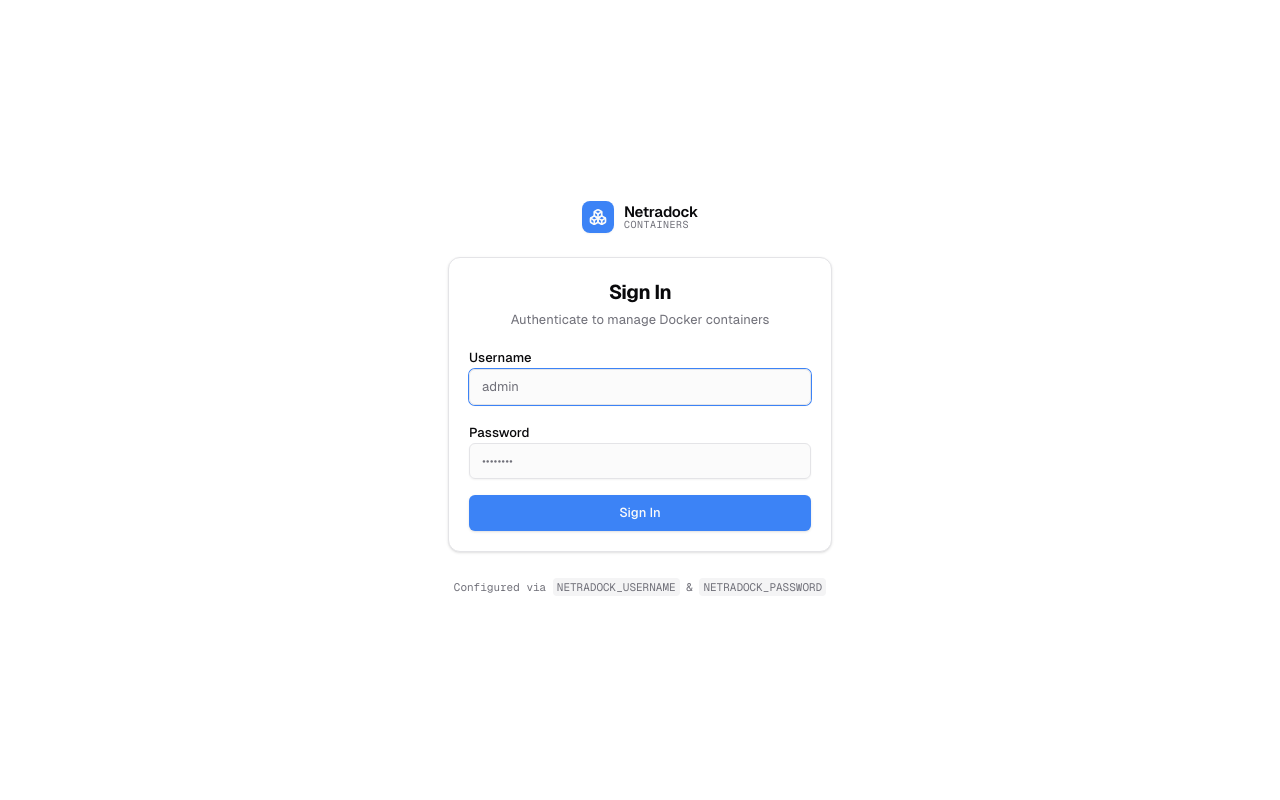
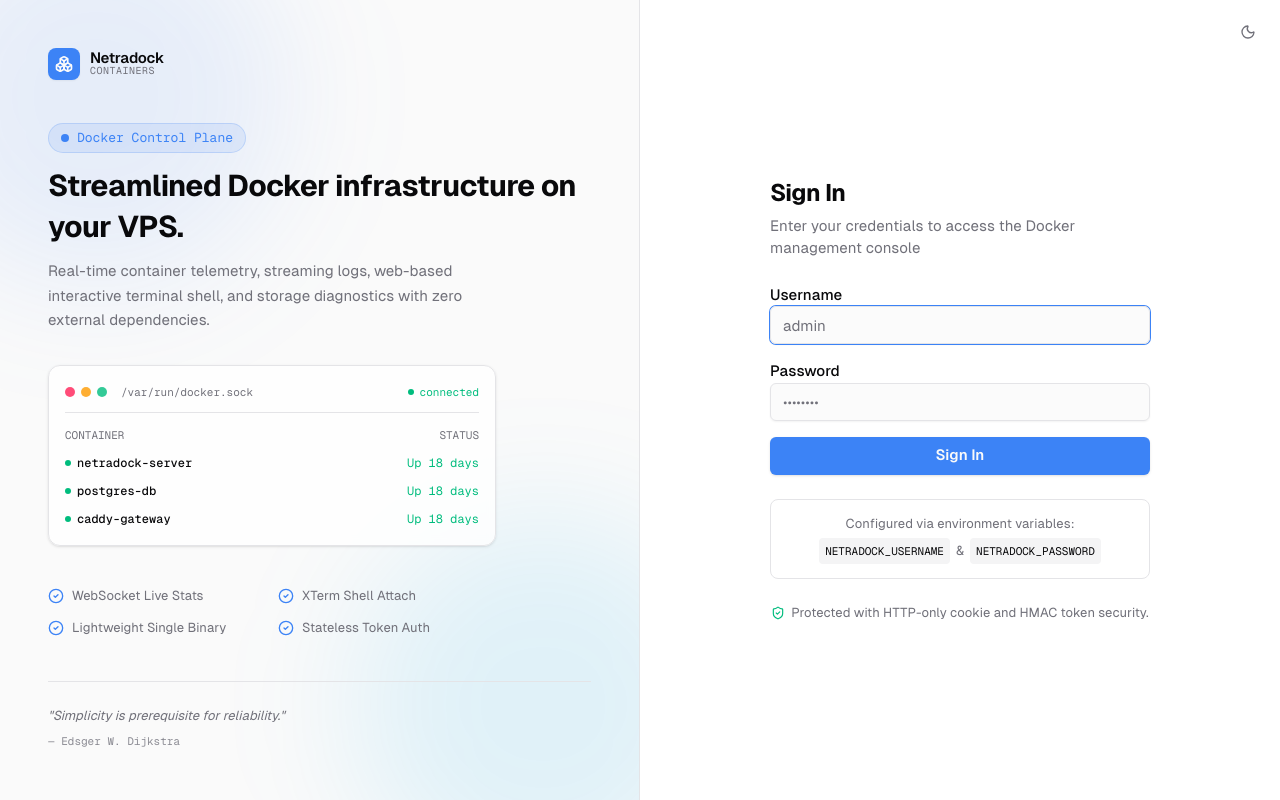
Before and after one commit to idnatiya/netradock, a Vue app in the folder web/: page /login in a window 1280 px wide. Built offline with nearby package versions, Linux system fonts and the light colour scheme; no server answers.

Commit message:
feat: enhance LoginView with improved UI, theme toggle, and container status display

```diff
--- a/web/src/views/LoginView.vue
+++ b/web/src/views/LoginView.vue
@@ -1,11 +1,18 @@
 <script setup lang="ts">
 import { ref } from 'vue'
 import { useRoute, useRouter } from 'vue-router'
-import { AlertCircle, Loader2 } from 'lucide-vue-next'
+import {
+  AlertCircle,
+  CheckCircle2,
+  Loader2,
+  Moon,
+  ShieldCheck,
+  Sun,
+} from 'lucide-vue-next'
 import { api, currentUser } from '@/api'
+import { theme, toggleTheme } from '@/theme'
 import { Button } from '@/components/ui/button'
 import { Input } from '@/components/ui/input'
-import { Card, CardContent, CardDescription, CardHeader, CardTitle } from '@/components/ui/card'
 import BrandLogo from '@/components/BrandLogo.vue'
 
 const route = useRoute()
@@ -36,24 +43,143 @@ async function submit() {
 </script>
 
 <template>
-  <div class="min-h-dvh flex flex-col items-center justify-center p-4 bg-background text-foreground">
-    <div class="w-full max-w-sm space-y-6">
-      <div class="flex justify-center">
+  <div class="relative min-h-dvh w-full grid lg:grid-cols-2 bg-background text-foreground overflow-hidden">
+    <!-- Top-right theme toggle -->
+    <div class="absolute right-4 top-4 z-20">
+      <Button
+        variant="ghost"
+        size="icon-sm"
+        class="size-8"
+        :title="theme === 'dark' ? 'Switch to light mode' : 'Switch to dark mode'"
+        @click="toggleTheme"
+      >
+        <Sun v-if="theme === 'dark'" class="size-4 text-muted-foreground hover:text-foreground" />
+        <Moon v-else class="size-4 text-muted-foreground hover:text-foreground" />
+      </Button>
+    </div>
+
+    <!-- Left Section: Hero Showcase (visible on lg screens) -->
+    <div class="hidden lg:flex relative flex-col justify-between p-12 bg-sidebar border-r border-sidebar select-none overflow-hidden">
+      <!-- Ambient Background Glow -->
+      <div class="pointer-events-none absolute -top-24 -left-24 size-96 rounded-full bg-primary/10 blur-3xl" />
+      <div class="pointer-events-none absolute -bottom-24 -right-24 size-96 rounded-full bg-sky-500/10 blur-3xl" />
+
+      <!-- Top Header Brand -->
+      <div class="relative z-10">
         <BrandLogo />
       </div>
 
-      <Card class="shadow-sm border-border">
-        <CardHeader class="space-y-1 text-center pb-4">
-          <CardTitle class="text-xl font-bold">Sign In</CardTitle>
-          <CardDescription class="text-xs">
-            Authenticate to manage Docker containers
-          </CardDescription>
-        </CardHeader>
+      <!-- Center Hero Graphic & Value Proposition -->
+      <div class="relative z-10 space-y-8 my-auto py-8">
+        <div class="space-y-3">
+          <div class="inline-flex items-center gap-2 px-3 py-1 rounded-full border border-primary/20 bg-primary/10 text-primary text-xs font-mono">
+            <span class="size-2 rounded-full bg-primary animate-pulse-dot" />
+            <span>Docker Control Plane</span>
+          </div>
+          <h2 class="text-3xl font-bold tracking-tight text-foreground leading-snug">
+            Streamlined Docker infrastructure on your VPS.
+          </h2>
+          <p class="text-sm text-muted-foreground leading-relaxed max-w-md">
+            Real-time container telemetry, streaming logs, web-based interactive terminal shell, and storage diagnostics with zero external dependencies.
+          </p>
+        </div>
 
-        <CardContent>
+        <!-- Simulated Daemon Mockup Card -->
+        <div class="w-full max-w-md rounded-xl border border-border bg-card/80 p-4 shadow-sm backdrop-blur-xs space-y-3 font-mono text-xs">
+          <div class="flex items-center justify-between border-b border-border pb-2.5">
+            <div class="flex items-center gap-1.5">
+              <span class="size-2.5 rounded-full bg-rose-500/80" />
+              <span class="size-2.5 rounded-full bg-amber-500/80" />
+              <span class="size-2.5 rounded-full bg-emerald-500/80" />
+              <span class="text-[11px] text-muted-foreground ml-2">/var/run/docker.sock</span>
+            </div>
+            <div class="flex items-center gap-1.5 text-[11px] text-emerald-500">
+              <span class="size-1.5 rounded-full bg-emerald-500 animate-pulse-dot" />
+              <span>connected</span>
+            </div>
+          </div>
+
+          <div class="space-y-2 text-[12px]">
+            <div class="flex items-center justify-between text-muted-foreground text-[11px]">
+              <span>CONTAINER</span>
+              <span>STATUS</span>
+            </div>
+            <div class="flex items-center justify-between">
+              <span class="text-foreground font-medium flex items-center gap-1.5">
+                <span class="size-1.5 rounded-full bg-emerald-500" />
+                netradock-server
+              </span>
+              <span class="text-emerald-500">Up 18 days</span>
+            </div>
+            <div class="flex items-center justify-between">
+              <span class="text-foreground font-medium flex items-center gap-1.5">
+                <span class="size-1.5 rounded-full bg-emerald-500" />
+                postgres-db
+              </span>
+              <span class="text-emerald-500">Up 18 days</span>
+            </div>
+            <div class="flex items-center justify-between">
+              <span class="text-foreground font-medium flex items-center gap-1.5">
+                <span class="size-1.5 rounded-full bg-emerald-500" />
+                caddy-gateway
+              </span>
+              <span class="text-emerald-500">Up 18 days</span>
+            </div>
+          </div>
+        </div>
+
+        <!-- Highlights feature list -->
+        <div class="grid grid-cols-2 gap-3 max-w-md text-xs text-muted-foreground pt-2">
+          <div class="flex items-center gap-2">
+            <CheckCircle2 class="size-4 text-primary shrink-0" />
+            <span>WebSocket Live Stats</span>
+          </div>
+          <div class="flex items-center gap-2">
+            <CheckCircle2 class="size-4 text-primary shrink-0" />
+            <span>XTerm Shell Attach</span>
+          </div>
+          <div class="flex items-center gap-2">
+            <CheckCircle2 class="size-4 text-primary shrink-0" />
+            <span>Lightweight Single Binary</span>
+          </div>
+          <div class="flex items-center gap-2">
+            <CheckCircle2 class="size-4 text-primary shrink-0" />
+            <span>Stateless Token Auth</span>
+          </div>
+        </div>
+      </div>
+
+      <!-- Bottom Quote / Reliability Footer -->
+      <div class="relative z-10 pt-6 border-t border-sidebar-border">
+        <blockquote class="text-xs text-muted-foreground italic">
+          "Simplicity is prerequisite for reliability."
+        </blockquote>
+        <div class="text-[11px] font-mono text-muted-foreground/80 mt-1">
+          — Edsger W. Dijkstra
+        </div>
+      </div>
+    </div>
+
+    <!-- Right Section: Authentication Form -->
+    <div class="flex items-center justify-center p-6 sm:p-12">
+      <div class="w-full max-w-[380px] space-y-6">
+        <!-- Mobile Logo (hidden on lg) -->
+        <div class="flex justify-center lg:hidden mb-2">
+          <BrandLogo />
+        </div>
+
+        <!-- Form Heading -->
+        <div class="space-y-1.5 text-center lg:text-left">
+          <h1 class="text-2xl font-bold tracking-tight text-foreground">Sign In</h1>
+          <p class="text-sm text-muted-foreground">
+            Enter your credentials to access the Docker management console
+          </p>
+        </div>
+
+        <!-- Form -->
         <form class="space-y-4" autocomplete="on" :aria-busy="busy" @submit.prevent="submit">
           <div class="space-y-1.5">
-              <label class="text-xs font-medium text-foreground" for="username">Username</label>
+            <label class="text-sm font-medium text-foreground" for="username">Username</label>
             <Input
               id="username"
               v-model="username"
@@ -62,12 +188,12 @@ async function submit() {
               required
               autofocus
               placeholder="admin"
-                class="h-9 text-xs"
+              class="h-9.5 text-sm"
             />
           </div>
 
           <div class="space-y-1.5">
-              <label class="text-xs font-medium text-foreground" for="password">Password</label>
+            <label class="text-sm font-medium text-foreground" for="password">Password</label>
             <Input
               id="password"
               v-model="password"
@@ -75,25 +201,46 @@ async function submit() {
               autocomplete="current-password"
               required
               placeholder="••••••••"
-                class="h-9 text-xs"
+              class="h-9.5 text-sm"
             />
           </div>
 
-            <div v-if="error" class="flex items-center gap-2 p-2.5 rounded-md border border-destructive/20 bg-destructive/10 text-xs text-destructive">
+          <!-- Error Banner -->
+          <div
+            v-if="error"
+            class="flex items-center gap-2.5 p-3 rounded-md border border-destructive/20 bg-destructive/10 text-xs text-destructive"
+            role="alert"
+          >
             <AlertCircle class="size-4 shrink-0" />
             <span>{{ error }}</span>
           </div>
 
-            <Button type="submit" class="w-full h-9 text-xs gap-2 font-medium" :disabled="busy">
-              <Loader2 v-if="busy" class="size-3.5 animate-spin" />
+          <!-- Submit Button -->
+          <Button
+            type="submit"
+            class="w-full h-9.5 text-sm font-semibold gap-2 shadow-sm cursor-pointer"
+            :disabled="busy"
+          >
+            <Loader2 v-if="busy" class="size-4 animate-spin" />
             <span>{{ busy ? 'Authenticating...' : 'Sign In' }}</span>
           </Button>
         </form>
-        </CardContent>
-      </Card>
 
-      <div class="text-center text-[11px] font-mono text-muted-foreground">
-        Configured via <code class="px-1 py-0.5 rounded bg-muted">NETRADOCK_USERNAME</code> & <code class="px-1 py-0.5 rounded bg-muted">NETRADOCK_PASSWORD</code>
+        <!-- Credentials Hint Card -->
+        <div class="p-3.5 rounded-lg border border-border bg-card/60 text-center space-y-1">
+          <p class="text-xs text-muted-foreground">Configured via environment variables:</p>
+          <div class="flex items-center justify-center gap-1.5 flex-wrap">
+            <code class="px-1.5 py-0.5 rounded bg-muted font-mono text-[11px] text-foreground">NETRADOCK_USERNAME</code>
+            <span class="text-xs text-muted-foreground">&</span>
+            <code class="px-1.5 py-0.5 rounded bg-muted font-mono text-[11px] text-foreground">NETRADOCK_PASSWORD</code>
+          </div>
+        </div>
+
+        <!-- Security Note -->
+        <p class="text-center text-xs text-muted-foreground flex items-center justify-center gap-1.5">
+          <ShieldCheck class="size-3.5 text-emerald-500" />
+          <span>Protected with HTTP-only cookie and HMAC token security.</span>
+        </p>
       </div>
     </div>
   </div>
```
Lines whose indentation alone changed are shown as unchanged.
